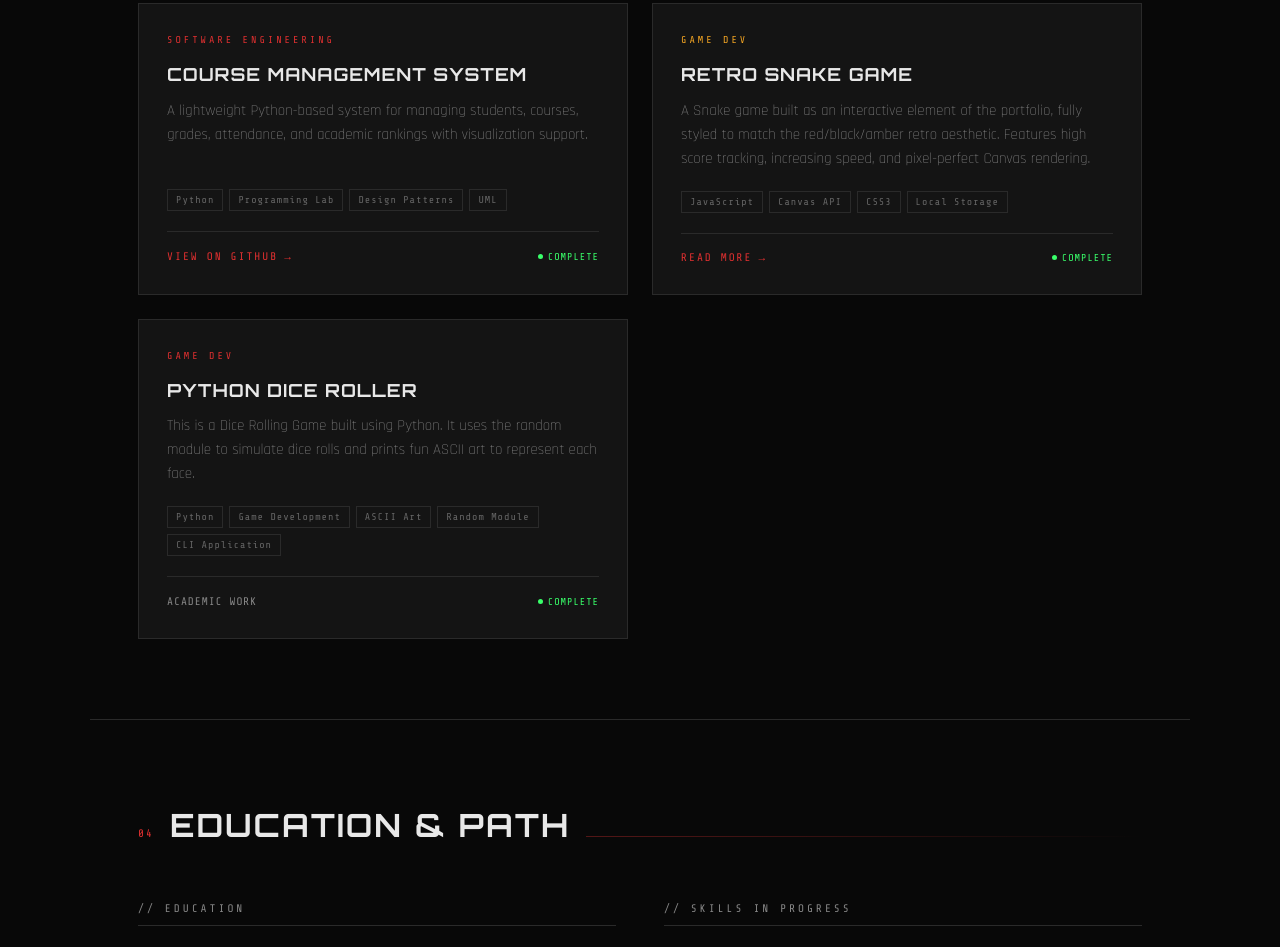
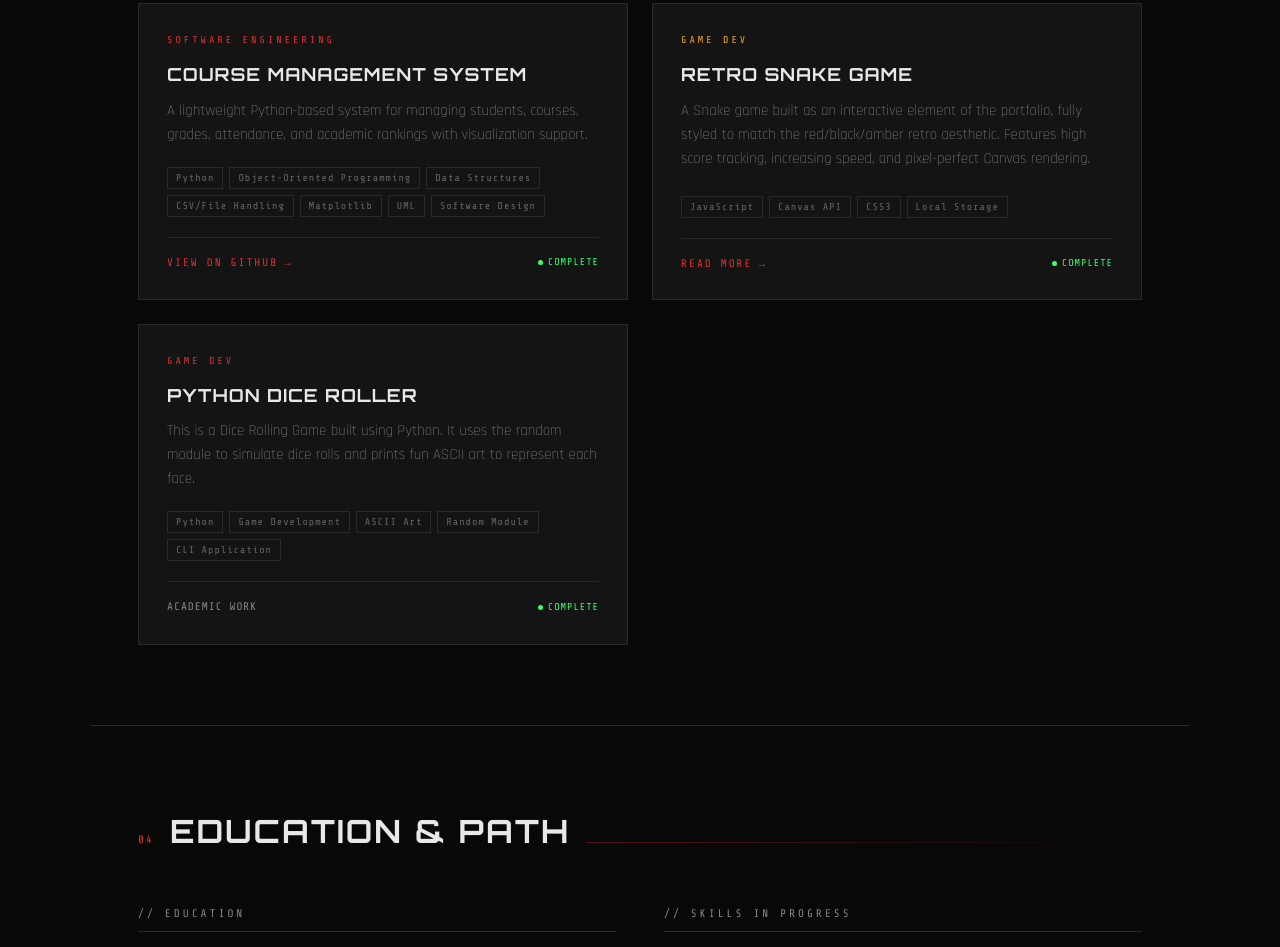
Before and after one commit to scn01/portfolio, a plain HTML site: page index.html in a window 1280 px wide. Shown: the part 3489-4436 px from the top of the page. Drawn offline with nearby package versions, Linux system fonts and the light colour scheme.

Commit message:
Update comments in index.html for clarity

```diff
--- a/index.html
+++ b/index.html
@@ -22,7 +22,7 @@
 </head>
 <body>
 
-<!-- ===================== NAV ===================== -->
+<!-- NAV -->
 <nav>
   <a href="#hero" class="nav-logo">ISHAN.EXE
 
@@ -40,7 +40,7 @@
   </button>
 </nav>
 
-<!-- ===================== HERO ===================== -->
+<!-- HERO -->
 <section id="hero" style="max-width:100%">
   <div class="hero-grid-bg"></div>
   <span class="hero-corner tl">SYS::PORTFOLIO_v2.0</span>
@@ -83,7 +83,7 @@
   </div>
 </section>
 
-<!-- ===================== ABOUT ===================== -->
+<!-- ABOUT -->
 <section id="about">
   <div class="section-header fade-in">
     <span class="section-num">01</span>
@@ -151,7 +151,7 @@
   </div>
 </section>
 
-<!-- ===================== SKILLS ===================== -->
+<!-- SKILLS -->
 <section id="skills">
   <div class="section-header fade-in">
     <span class="section-num">02</span>
@@ -283,7 +283,7 @@
   </div>
 </section>
 
-<!-- ===================== PROJECTS ===================== -->
+<!-- PROJECTS -->
 <section id="projects">
   <div class="section-header fade-in">
     <span class="section-num">03</span>
@@ -364,9 +364,12 @@
       </div>
       <div class="project-tech">
         <span class="tech-tag">Python</span>
-        <span class="tech-tag">Programming Lab</span>
-        <span class="tech-tag">Design Patterns</span>
+        <span class="tech-tag">Object-Oriented Programming</span>
+        <span class="tech-tag">Data Structures</span>
+        <span class="tech-tag">CSV/File Handling</span>
+        <span class="tech-tag">Matplotlib</span>
         <span class="tech-tag">UML</span>
+        <span class="tech-tag">Software Design</span>
       </div>
       <div class="project-footer">
         <a href="https://github.com" class="project-link" target="_blank">VIEW ON GITHUB</a>
@@ -416,7 +419,7 @@ It uses the random module to simulate dice rolls and prints fun ASCII art to rep
   </div>
 </section>
 
-<!-- ===================== EXPERIENCE / EDUCATION ===================== -->
+<!-- EXPERIENCE / EDUCATION -->
 <section id="experience">
   <div class="section-header fade-in">
     <span class="section-num">04</span>
@@ -495,7 +498,7 @@ It uses the random module to simulate dice rolls and prints fun ASCII art to rep
   </div>
 </section>
 
-<!-- ===================== CONTACT ===================== -->
+<!-- CONTACT -->
 <section id="contact" style="max-width:100%">
   <div class="contact-inner">
     <div class="section-header fade-in" style="justify-content:center;margin-bottom:1.5rem">
```
